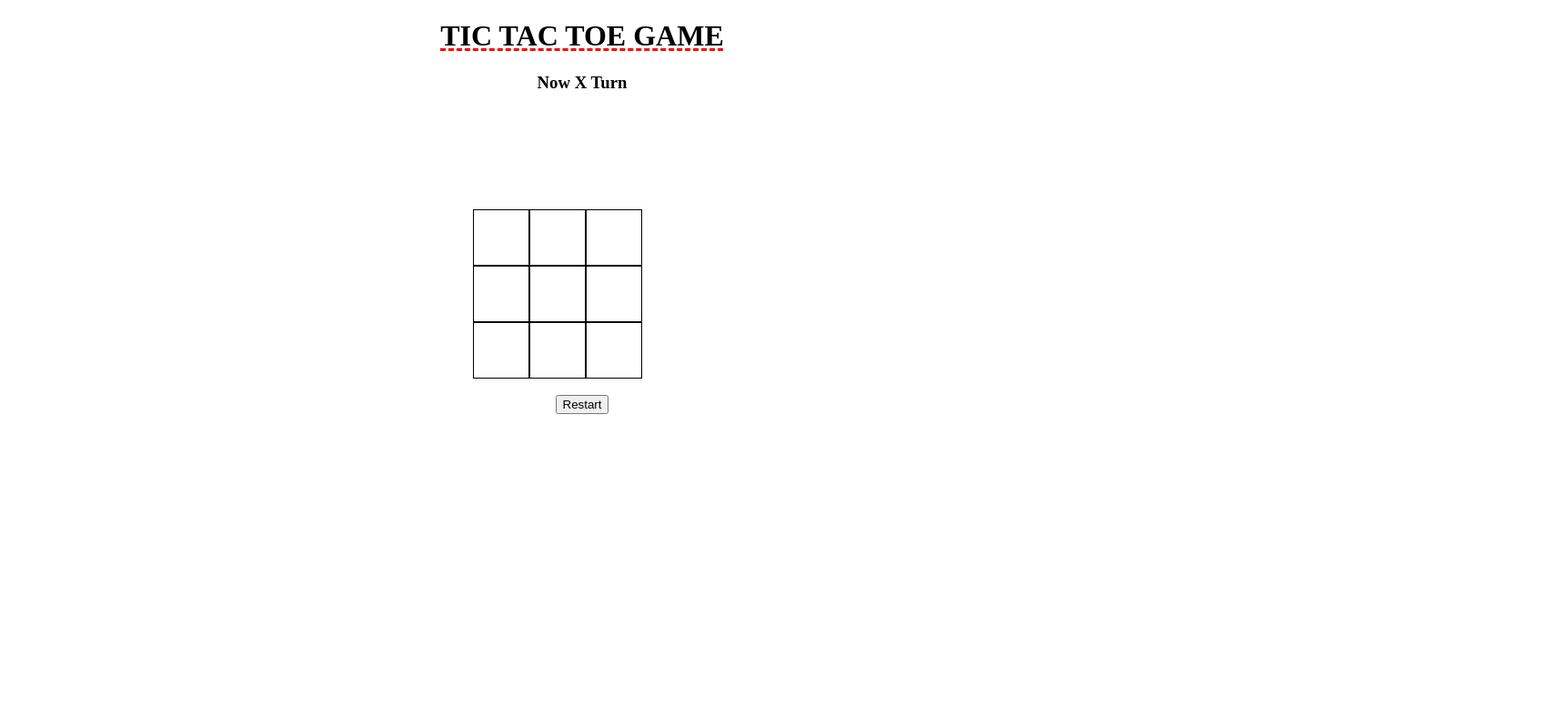
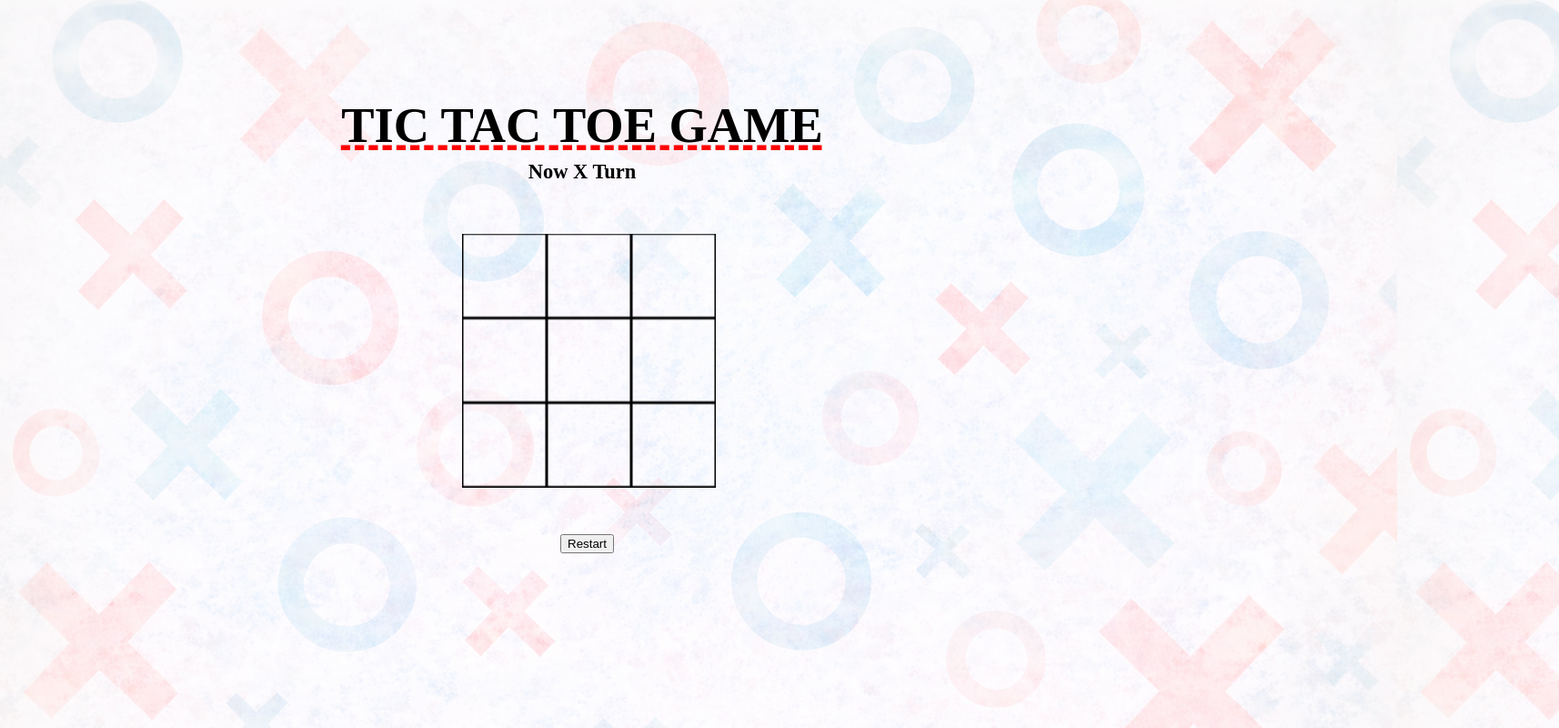
Before and after one commit to visheshgupta0404/tic-tac-toe-js, a plain HTML site: page index.html in a window 1280 px wide. Shown: the whole page at 91% size, 1714 px wide, since content can reach past the window. Drawn offline with Linux system fonts and the light colour scheme.

Commit message:
Adding CSS

```diff
--- a/script.js
+++ b/script.js
@@ -19,10 +19,15 @@ function checkWinner() {
     (array[6] !== null && array[6] === array[7] && array[6] === array[8])
   ) {
     result.style.color = "red";
-    result.innerText = `Winner is ${currentPlayer}`;
+    result.innerHTML = `<h3>Winner is ${currentPlayer}<br><br>Game restart in 3 sec</h3>`;
+    setTimeout(()=>{
+      window.location.reload()
+    },3*1000)
+
   } else if (!array.includes(null)) {
     result.style.color = "red";
     result.innerText = "Draw Press restart";
+
   }
 }
 
@@ -32,7 +37,13 @@ function handleClick(el) {
   currentPlayer === "X" ? (currentPlayer = "O") : (currentPlayer = "X");
   array[el.id] = currentPlayer;
   console.log(array);
-  el.innerText = currentPlayer;
+  if (currentPlayer === "X") {
+    el.style.color = "#1F3A8A";
+    el.innerText = currentPlayer;
+  } else {
+    el.style.color = "#C2410C";
+    el.innerText = currentPlayer;
+  }
   checkWinner();
 }
 
--- a/style.css
+++ b/style.css
@@ -1,29 +1,35 @@
 #box {
   display: flex;
-  margin-top: 10vw;
-  margin-left: 40vw;
+  margin-top: 8vw;
+  margin-left: 42.5vw;
+  /* scale: 1.5; */
 }
 
 #gamebox {
   display: block;
-  margin: 3 auto;
-  cursor:pointer
+  cursor:pointer;
+  scale: 1.5;
 
 }
 .col {
   height: 60px;
   width: 60px;
+  font-size: xx-large;
+  font-weight: bold;
   text-align: center;
   align-content: center;
   border: 1px solid black;
 }
 
+
 #game_heading {
   text-decoration: underline dashed red;
   text-align: center;
+  scale: 1.7;
 }
 
 #game_heading {
+  margin-top: 15vh;
   display: block;
   animation: slideDown 1s ease forwards;
 }
@@ -42,10 +48,16 @@
 
 #result {
   text-align: center;
+  justify-content: center;
+  scale: 1.2;
 }
 
 #restart {
   display: block;
-  margin: 0 auto;
+  margin-top: 10vh;
+  margin-left: 47.5vw;
   cursor:pointer
 }
+body{
+  background-image: url("background.png");
+}
```
Also changed, not shown: background.png (added), 1 other file.
